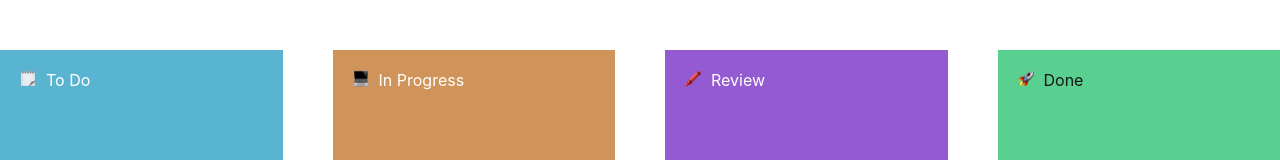
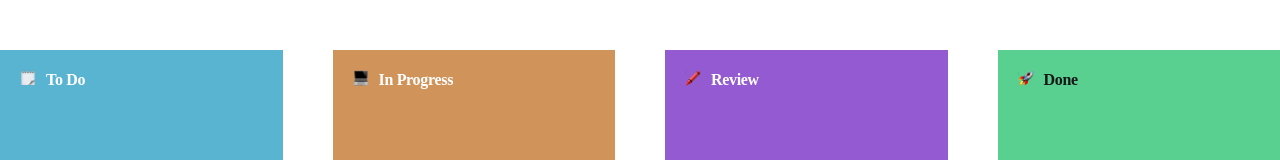
Before and after one commit to rfcosta85/kanban, a React (Create React App) app in the folder kanban/: page / in a window 1280 px wide. Shown: the top 160 px of the page. Built offline with nearby package versions, Linux system fonts and the light colour scheme.

Commit message:
Adjusted icons and texts

```diff
--- a/kanban/src/components/iconsFolder/Icons.css
+++ b/kanban/src/components/iconsFolder/Icons.css
@@ -0,0 +1,4 @@
+.imgIcons {
+  width: 16px;
+  height: 16px;
+}
--- a/kanban/src/components/iconsFolder/Icons.js
+++ b/kanban/src/components/iconsFolder/Icons.js
@@ -4,7 +4,7 @@
   const { img } = props
   return (
     <div className={`icon`}>
-      <img className="test" src={img} alt="Note Icon"></img>
+      <img className="imgIcons" src={img} alt="Icons"></img>
     </div>
   )
 }
--- a/kanban/src/components/titlesFolder/Title.css
+++ b/kanban/src/components/titlesFolder/Title.css
@@ -1,4 +1,12 @@
+@import url('https://fonts.googleapis.com/css2?family=Roboto&display=swap');
+
 .title {
+  font-family: "'Roboto', sans-serif";
+  font-style: normal;
+  font-weight: bold;
+  font-size: 16px;
+  line-height: 19px;
+  letter-spacing: -0.02em;
   color: #ffff;
 }
 
```
